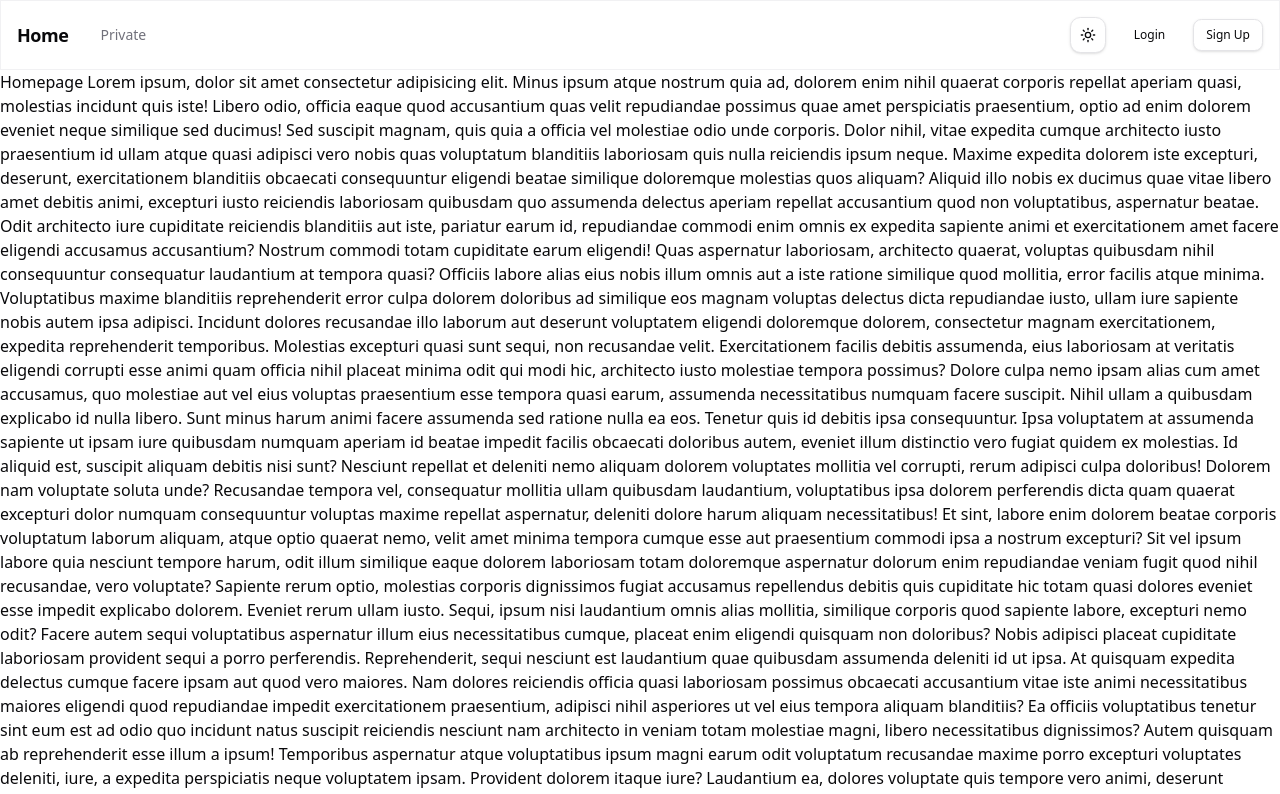
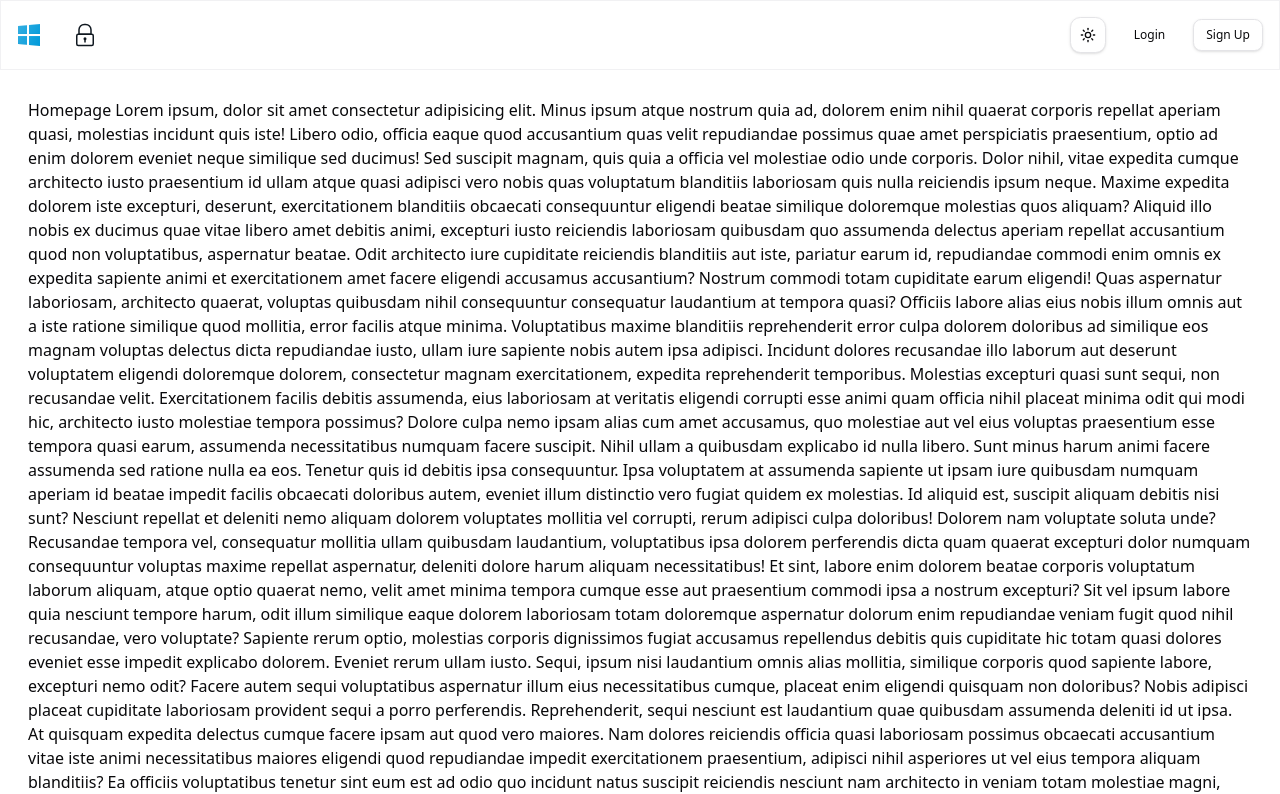
Before and after one commit to adiXjinx/bluesparkx_tem1, a Next.js app: page / in a window 1280 px wide. Shown: the top 794 px of the page. Built offline with nearby package versions, Linux system fonts and the light colour scheme; no server answers.

Commit message:
sign up form github, next icons in header, created layout.tsx for auth pages, changes site url so no messing with site url in env

```diff
--- a/package.json
+++ b/package.json
@@ -25,6 +25,7 @@
     "react-dom": "^19.0.0",
     "react-hook-form": "^7.58.1",
     "react-hot-toast": "^2.5.2",
+    "react-icons": "^5.5.0",
     "tailwind-merge": "^3.3.1",
     "zod": "^3.25.67"
   },
--- a/src/actions/supabaseUser_action.ts
+++ b/src/actions/supabaseUser_action.ts
@@ -4,10 +4,13 @@ import { LoginModel, UpdateProfileModel, UserModel } from "@/schemas/user_schema
 import { createResponse } from "@/helpers/createResponce"
 import { createClient } from "@/utils/supabase/server"
 import { revalidatePath } from "next/cache"
+import { headers } from "next/headers"
+import { redirect } from "next/navigation"
 
 // ! Authendication
 
 export async function signupUser(values: UserModel) {
+   const origin = (await headers()).get("origin")
   const supabase = await createClient()
 
   const { data, error } = await supabase.auth.signUp({
@@ -19,7 +22,7 @@ export async function signupUser(values: UserModel) {
         firstname: values.fname,
         lastname: values.lname,
       },
-      emailRedirectTo: `${process.env.NEXT_PUBLIC_SITE_URL}/auth/confirm`,
+      emailRedirectTo: `${origin}/auth/confirm`,
     },
   })
 
@@ -51,6 +54,7 @@ export async function signinUser(values: LoginModel) {
   } else if (!data.user) {
     return createResponse("error", "User not found or email not confirmed.")
   } else {
+
     // Check if profile exists
     const { data: existinguser } = await supabase
       .from("profile")
@@ -88,7 +92,32 @@ export async function signoutUser() {
   }
 }
 
-// ! Profile
+// sign in with Authproviders
+
+export async function signinWithAuth(provider: "google" | "github") {
+  const origin = (await headers()).get("origin")
+  const supabase = await createClient()
+
+  const { data, error } = await supabase.auth.signInWithOAuth({
+    provider: provider,
+    options: {
+      redirectTo : `${origin}/auth/callback`,
+    }
+  })
+
+  // todo use custom error comp
+  if (error) {
+    redirect ("/error")
+  } else {
+    redirect(data.url)
+  }
+}
+
+
+
+
+
+// ! User and Profile
 
 export async function getUserProfile() {
   const supabase = await createClient()
@@ -156,6 +185,20 @@ export async function updateUserProfile(values: UpdateProfileModel) {
   return createResponse("success", "Profile updated successfully")
 }
 
+export async function getUser() {
+  const supabase = await createClient()
+
+  const { data, error } = await supabase.auth.getUser()
+
+  if (error) {
+    return createResponse("error", error.message)
+  } else if (!data.user) {
+    return createResponse("error", "User not found")
+  } else {
+    return createResponse("success", "User retrieved successfully", data.user)
+  }
+}
+
 // ! Delete
 
 export async function deleteUser() {
--- a/src/app/(routes)/private/page.tsx
+++ b/src/app/(routes)/private/page.tsx
@@ -1,4 +1,3 @@
-
 import { getUserProfile } from "@/actions/supabaseUser_action"
 import { User } from "@supabase/supabase-js"
 import { ErrorComponent } from "@/components/error-component"
--- /dev/null
+++ b/src/app/auth/layout.tsx
@@ -0,0 +1,18 @@
+import { getUser } from "@/actions/supabaseUser_action"
+import { useServerResponseHandler } from "@/helpers/useServerResponseHandler"
+import { redirect } from "next/navigation"
+
+export default async function AuthLayout({
+  children,
+}: Readonly<{
+  children: React.ReactNode
+}>) {
+  const result = await getUser()
+  const responce = useServerResponseHandler({ errorUI: true })
+  responce(result)
+  if (result.status === "success") {
+    redirect("/")
+  }
+
+  return <div className="flex flex-col justify-center gap-6 text-center">{children}</div>
+}
--- a/src/app/page.tsx
+++ b/src/app/page.tsx
@@ -2,7 +2,7 @@ import React from "react"
 
 const Homepage = () => {
   return (
-    <div>
+    <div className="m-7">
       Homepage Lorem ipsum, dolor sit amet consectetur adipisicing elit. Minus ipsum atque nostrum
       quia ad, dolorem enim nihil quaerat corporis repellat aperiam quasi, molestias incidunt quis
       iste! Libero odio, officia eaque quod accusantium quas velit repudiandae possimus quae amet
--- a/src/components/header.tsx
+++ b/src/components/header.tsx
@@ -3,6 +3,7 @@ import { Button } from "@/components/ui/button"
 import { ModeToggle } from "./ui/mode-toggle"
 import { createClient } from "@/utils/supabase/server"
 import Signout from "./sign-out"
+import Image from "next/image"
 
 export default async function Header() {
   const supabase = await createClient()
@@ -20,13 +21,69 @@ export default async function Header() {
             href="/"
             className="transition-smooth text-lg font-semibold tracking-tight hover:opacity-80"
           >
-            Home
+            <svg
+              xmlns="http://www.w3.org/2000/svg"
+              viewBox="0 0 24 24"
+              version="1.1"
+              enableBackground="new 0 0 24 24"
+              xmlSpace="preserve"
+              className="h-6 w-6"
+            >
+              <g>
+                <polygon fill="#009ADA" points="12,11 23,11 23,1 12,2" />
+                <polygon fill="#009ADA" points="10,11 10,2.1818237 1,3 1,11" />
+                <polygon fill="#FFFFFF" opacity="0.2" points="12,2 12,2.25 23,1.25 23,1" />
+                <rect height="0.25" opacity="0.1" width="11" x="12" y="10.75" />
+                <polygon
+                  fill="#FFFFFF"
+                  opacity="0.2"
+                  points="1,3 1,3.25 10,2.4318237 10,2.1818237"
+                />
+                <rect height="0.25" opacity="0.1" width="9" x="1" y="10.75" />
+                <polygon fill="#009ADA" points="12,13 23,13 23,23 12,22" />
+                <polygon fill="#009ADA" points="10,13 10,21.8181763 1,21 1,13" />
+                <polygon opacity="0.1" points="12,22 12,21.75 23,22.75 23,23" />
+                <rect fill="#FFFFFF" height="0.25" opacity="0.2" width="11" x="12" y="13" />
+                <polygon opacity="0.1" points="1,21 1,20.75 10,21.5681763 10,21.8181763" />
+                <rect fill="#FFFFFF" height="0.25" opacity="0.2" width="9" x="1" y="13" />
+                <defs>
+                  <linearGradient
+                    id="SVGID_1_"
+                    gradientUnits="userSpaceOnUse"
+                    x1="-0.0995096"
+                    x2="25.6315994"
+                    y1="5.3579059"
+                    y2="17.3565197"
+                  >
+                    <stop offset="0" stopColor="#FFFFFF" stopOpacity="0.2" />
+                    <stop offset="1" stopColor="#FFFFFF" stopOpacity="0" />
+                  </linearGradient>
+                </defs>
+                <path
+                  fill="url(#SVGID_1_)"
+                  d="M12,2v9h11V1L12,2z M1,11h9V2.1818237L1,3V11z M12,22l11,1V13H12V22z M1,21l9,0.8181763V13H1V21z"
+                />
+              </g>
+            </svg>
           </Link>
           <Link
             href="/private"
             className="text-muted-foreground hover:text-foreground transition-smooth text-sm"
           >
-            Private
+            <svg viewBox="0 0 32 32" xmlns="http://www.w3.org/2000/svg" className="h-6 w-6">
+              <g id="Layer_13" data-name="Layer 13">
+                <path
+                  fill="#101820"
+                  d="M25,31H7a3,3,0,0,1-3-3V17a3,3,0,0,1,3-3H25a3,3,0,0,1,3,3V28A3,3,0,0,1,25,31ZM7,16a1,1,0,0,0-1,1V28a1,1,0,0,0,1,1H25a1,1,0,0,0,1-1V17a1,1,0,0,0-1-1Z"
+                />
+                <path
+                  fill="#101820"
+                  d="M24,16H8a1,1,0,0,1-1-1V9a8,8,0,0,1,8-8h2a8,8,0,0,1,8,8v6A1,1,0,0,1,24,16ZM9,14H23V9a6,6,0,0,0-6-6H15A6,6,0,0,0,9,9Z"
+                />
+                <path fill="#101820" d="M16,23a2,2,0,1,1,2-2A2,2,0,0,1,16,23Zm0-2Z" />
+                <rect fill="#101820" height="4" width="2" x="15" y="22" />
+              </g>
+            </svg>
           </Link>
         </div>
 
--- /dev/null
+++ b/src/components/loginGithub.tsx
@@ -0,0 +1,24 @@
+"use client"
+import { Button } from "./ui/button"
+import React, { useTransition } from "react"
+import { FaGithub } from "react-icons/fa"
+import { signinWithAuth } from "@/actions/supabaseUser_action"
+
+const LoginGithub = () => {
+  const [isPending, startTransition] = useTransition()
+
+  const handleGithubLogin = () => {
+    startTransition(async () => {
+      await signinWithAuth("github");
+    })
+  }
+
+  return (
+    <Button onClick={handleGithubLogin} disabled={isPending} variant="outline" className="w-full">
+      <FaGithub className="size-4" />
+      {isPending ? "Redirecting..." : "Login with Github"}
+    </Button>
+  )
+}
+
+export default LoginGithub
--- a/src/components/signup-form.tsx
+++ b/src/components/signup-form.tsx
@@ -15,6 +15,7 @@ import { signupUser } from "@/actions/supabaseUser_action"
 import { useResponseHandler } from "../helpers/useResponseHandler"
 import { useRouter } from "next/navigation"
 import { UserModel, userModel } from "@/schemas/user_schema"
+import LoginGithub from "./loginGithub"
 
 const Signup = () => {
   // define form
@@ -59,15 +60,7 @@ const Signup = () => {
                 <div className="grid gap-6">
                   <div className="flex flex-col gap-4">
                     {/* create social login buttons */}
-                    <Button variant="outline" className="w-full">
-                      <svg xmlns="http://www.w3.org/2000/svg" viewBox="0 0 24 24">
-                        <path
-                          d="M12.48 10.92v3.28h7.84c-.24 1.84-.853 3.187-1.787 4.133-1.147 1.147-2.933 2.4-6.053 2.4-4.827 0-8.6-3.893-8.6-8.72s3.773-8.72 8.6-8.72c2.6 0 4.507 1.027 5.907 2.347l2.307-2.307C18.747 1.44 16.133 0 12.48 0 5.867 0 .307 5.387.307 12s5.56 12 12.173 12c3.573 0 6.267-1.173 8.373-3.36 2.16-2.16 2.84-5.213 2.84-7.667 0-.76-.053-1.467-.173-2.053H12.48z"
-                          fill="currentColor"
-                        />
-                      </svg>
-                      Signup with GitHub
-                    </Button>
+                    <LoginGithub />
                     <Button variant="outline" className="w-full">
                       <svg xmlns="http://www.w3.org/2000/svg" viewBox="0 0 24 24">
                         <path
--- a/src/components/updateProfile_component.tsx
+++ b/src/components/updateProfile_component.tsx
@@ -27,8 +27,8 @@ export default function UpdateProfileComponent({profile, user}: {profile: Profil
   const form = useForm<UpdateProfileModel>({
     resolver: zodResolver(updateProfileModel),
     defaultValues: {
-      fname: profile.firstname,
-      lname: profile.lastname,
+      fname: profile.firstname || "",
+      lname: profile.lastname || "",
       username: profile.username,
     },
   })
--- a/src/utils/supabase/middleware.ts
+++ b/src/utils/supabase/middleware.ts
@@ -46,12 +46,13 @@ export async function updateSession(request: NextRequest) {
     return NextResponse.redirect(url)
   }
 
-  // Redirect **authenticated** users trying to access auth pages:
-  if (user && (pathname === "/auth/login" || pathname === "/auth/signup")) {
-    const url = request.nextUrl.clone()
-    url.pathname = "/" // or wherever you want to send logged-in users
-    return NextResponse.redirect(url)
-  }
+  // ! Redirect **authenticated** users trying to access auth pages:
+
+  // if (user && (pathname === "/auth/login" || pathname === "/auth/signup")) {
+  //   const url = request.nextUrl.clone()
+  //   url.pathname = "/" // or wherever you want to send logged-in users
+  //   return NextResponse.redirect(url)
+  // }
 
   // IMPORTANT: You *must* return the supabaseResponse object as it is.
   // If you're creating a new response object with NextResponse.next() make sure to:
```
Also changed, not shown: src/app/auth/callback/route.ts (added, +67 -0 lines), 1 other file (tests, documents, lock files or other folders).
